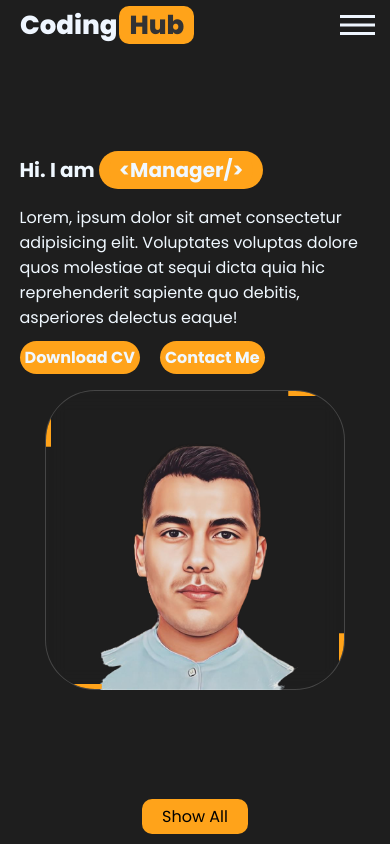
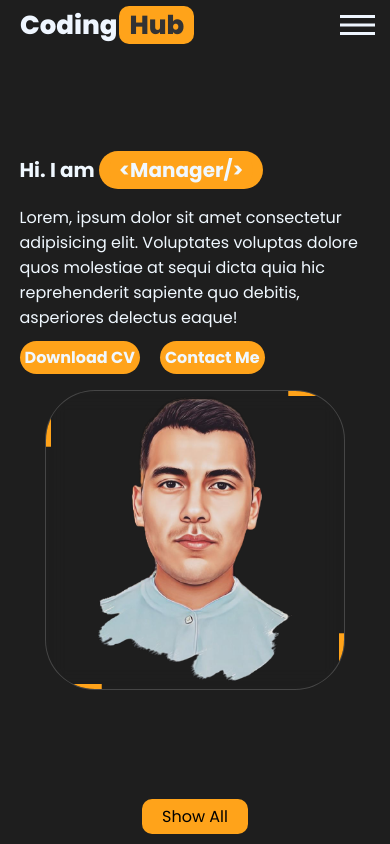
Before and after one commit to iCoderBoy/new-app, a Next.js app: page / in a window 390 px wide. Shown: the top 844 px of the page. Built offline with nearby package versions, Linux system fonts and the light colour scheme.

Commit message:
Update hero.module.css

```diff
--- a/styles/hero.module.css
+++ b/styles/hero.module.css
@@ -141,8 +141,8 @@
         width: 300px;
         left: 50%;
         background: url("../public/Images/hero.png");
-        background-position: 50px 50px;
-        background-size: contain;
+        background-position: center;
+        background-size: 200px;
         background-repeat: no-repeat;
         border-radius: 50px;
         transform: translateX(-50%);
```
